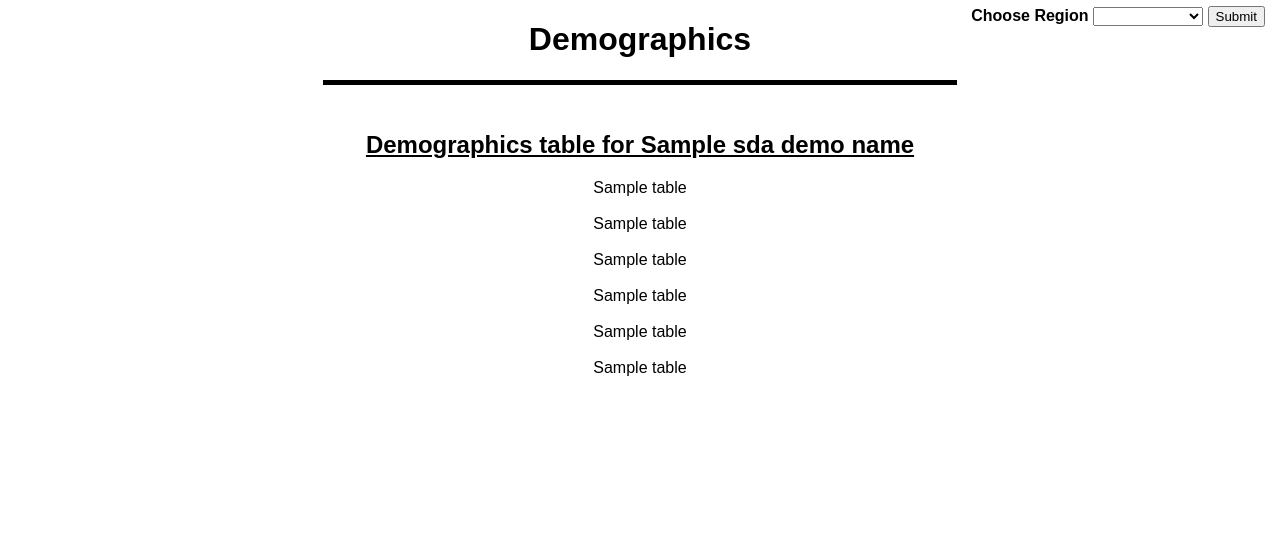
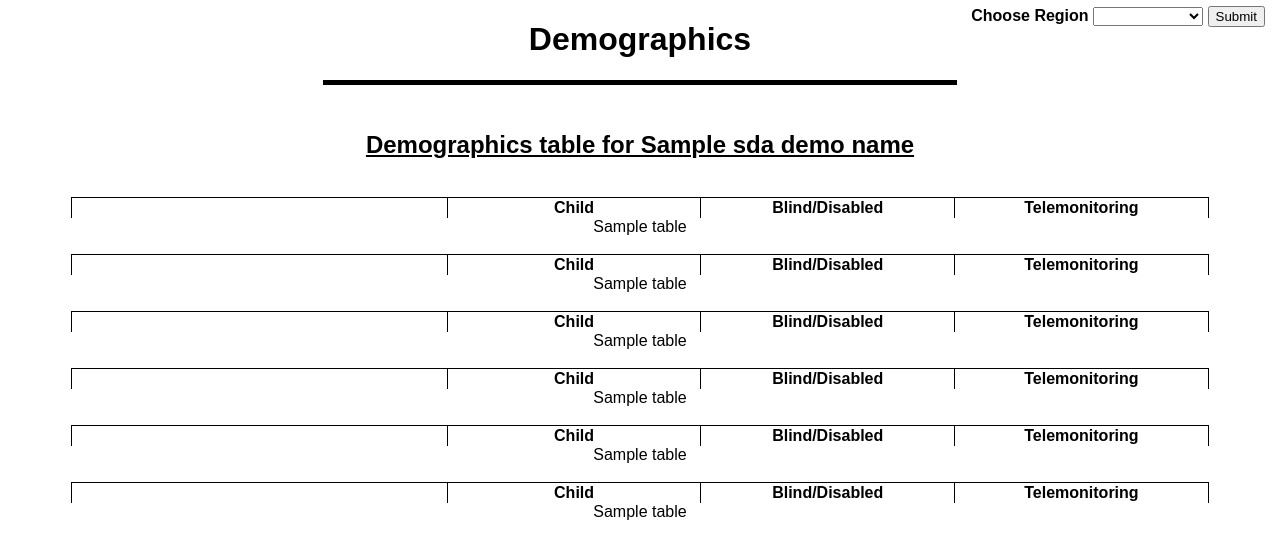
Before and after one commit to Hariharan2907/telemed_project, a Flask app: template templates/demographics.html in a window 1280 px wide. Shown: the part 54-613 px from the top of the page. Run offline with Flask 2, Linux system fonts and the light colour scheme; the template is opened without the code that fills it: most values are stand-ins (such as "Sample title", 1, 10 or a date in 2020); lists and menus that the app fills with data are empty; parts of the project's set-up code (start-up, migrations or seed data) failed here and were passed over.

Commit message:
Updated Demographics tables

```diff
--- a/app.py
+++ b/app.py
@@ -682,7 +682,8 @@ sda_demo = []
 
 df_demo = pd.read_csv(url1,error_bad_lines=False)
 df_demo = df_demo.rename(columns={'rgrp31':'Child-Treat', 'rgrp32':'Child-Comp',  'rgrp41': 'Blind/Disabled-Treat', 'rgrp42':'Blind/Disabled-Comp',
-                                'rgrp61':'Telemonitoring-Treat','rgrp62':'Telemonitoring-Comp','sfy':'Year','SDA' : 'Region'})
+                                'rgrp61':'Telemonitoring-Treat','rgrp62':'Telemonitoring-Comp','sfy':'Year','SDA' : 'Region','demo':'Demographic'})
+df_demo = df_demo[['Region','Year','Demographic','Child-Treat','Child-Comp','Blind/Disabled-Treat','Blind/Disabled-Comp','Telemonitoring-Treat','Telemonitoring-Comp','ord']]
 df_demo = df_demo.fillna(0)
 df_demo = df_demo.drop(['ord'],axis=1)
 sda_demo = (df_demo['Region'].unique())
@@ -690,6 +691,14 @@ sda_demo = np.roll(sda_demo,2)
 sda_demo = sda_demo[sda_demo!=0]
 
 texas_demo = df_demo[df_demo['Region']=='Texas']
+texas_demo['Child-Treat'] = texas_demo['Child-Treat'].map('{:,.2f}'.format)
+texas_demo['Child-Comp'] = texas_demo['Child-Comp'].map('{:,.2f}'.format)
+texas_demo['Blind/Disabled-Treat'] = texas_demo['Blind/Disabled-Treat'].map('{:,.2f}'.format)
+texas_demo['Blind/Disabled-Comp'] = texas_demo['Blind/Disabled-Comp'].map('{:,.2f}'.format)
+texas_demo['Telemonitoring-Treat'] = texas_demo['Telemonitoring-Treat'].map('{:,.2f}'.format)
+texas_demo['Telemonitoring-Comp'] = texas_demo['Telemonitoring-Comp'].map('{:,.2f}'.format)
+texas_demo = texas_demo.rename(columns={'Child-Treat':'Treatment', 'Child-Comp':'Comparison',  'Blind/Disabled-Treat':'Treatment','Blind/Disabled-Comp':'Comparison',
+                                'Telemonitoring-Treat':'Treatment','Telemonitoring-Comp': 'Comparison'})
 texas_2013 = texas_demo[texas_demo['Year']==2013]
 texas_2014 = texas_demo[texas_demo['Year']==2014]
 texas_2015 = texas_demo[texas_demo['Year']==2015]
@@ -704,6 +713,14 @@ def demographics():
     if request.method == "POST":
         sda_demo_name = request.form.get('sda_demo',None)
         region_demo = df_demo[df_demo['Region']==sda_demo_name]
+        region_demo['Child-Treat'] = region_demo['Child-Treat'].map('{:,.2f}'.format)
+        region_demo['Child-Comp'] = region_demo['Child-Comp'].map('{:,.2f}'.format)
+        region_demo['Blind/Disabled-Treat'] = region_demo['Blind/Disabled-Treat'].map('{:,.2f}'.format)
+        region_demo['Blind/Disabled-Comp'] = region_demo['Blind/Disabled-Comp'].map('{:,.2f}'.format)
+        region_demo['Telemonitoring-Treat'] = region_demo['Telemonitoring-Treat'].map('{:,.2f}'.format)
+        region_demo['Telemonitoring-Comp'] = region_demo['Telemonitoring-Comp'].map('{:,.2f}'.format)
+        region_demo = region_demo.rename(columns={'Child-Treat':'Treatment', 'Child-Comp':'Comparison',  'Blind/Disabled-Treat':'Treatment','Blind/Disabled-Comp':'Comparison',
+                                'Telemonitoring-Treat':'Treatment','Telemonitoring-Comp': 'Comparison'})
         region_2013 = region_demo[region_demo['Year']==2013]
         region_2014 = region_demo[region_demo['Year']==2014]
         region_2015 = region_demo[region_demo['Year']==2015]
--- a/static/css/main.css
+++ b/static/css/main.css
@@ -199,40 +199,76 @@ table.dataframe {
 table.demo{
   border-collapse: collapse;
   border: 1px solid black;
-  text-align:left;
+  text-align:center;
   padding: 10px;
   font-size: 16px;
   border:none;
   table-layout: fixed;
-  width: 75%;
-  table-layout: auto;
+  width: 90%;
+
 }
 
 .demo th, .demo td {
   border: 1px solid black;
-  text-align:left;
+  text-align:center;
+  width: 10%;
   padding: 10px;
+  border-collapse: collapse;
 
 }
 
+.demo td:nth-child(1), .demo th:nth-child(1) {
+
+  width: 10%;
+}
+
+.demo td:nth-child(2), .demo th:nth-child(2) {
+
+  width: 10%;
+}
+
+.demo td:nth-child(5), .demo th:nth-child(5) {
+
+  width: 10%;
+}
+
+
 .demo td:nth-child(6), .demo th:nth-child(6) {
   border-left: 1px solid rgb(0, 0, 0);
-  width: 100px;
- }
-
-
-caption {
-  text-align: left;
-  text-decoration: overline;
-  font-size: 16px;
+  width: 10%;
 }
 
-.blank_row
-{
+table.demographics {
+  border-collapse: collapse;
   border: 1px solid black;
-  border-collapse: collapse;
-  height: 10px !important; /* overwrites any other rules */
-  background-color: #FFFFFF;
+  text-align:center;
+  padding: 10px;
+  font-size: 16px;
+  border:none;
+  table-layout: fixed;
+  width: 90%;
+}
+
+.demographics th, .demographics td {
+  border: 1px solid black;
+  border-bottom: none !important;
+
+}
+
+.demographics th:nth-child(1) {
+  width: 30%;
+}
+
+.demographics th:nth-child(2) {
+  width: 20%;
+}
+
+.demographics th:nth-child(3) {
+  width: 20%;
+}
+
+.demographics th:nth-child(4) {
+  width: 20%;
 }
 
 .sidenav {
--- a/templates/demographics.html
+++ b/templates/demographics.html
@@ -46,44 +46,113 @@
         <hr color = "black" style="width:50%;text-align:center;border-bottom: 4px double">
         <br>
         <center><u><h2>Demographics table for {{sda_demo_name}}</h2></u></center>
-        <div class="demo">
+        <br>
+        <center>
+            <table class="demographics">
+              <tr>
+                <th colspan="3"></th>
+                <th>Child</th>
+                <th>Blind/Disabled</th>
+                <th>Telemonitoring</th>
+              </tr>
+            </table>
+            </center>
+            <div class="demo">
             <center>
             {% for table in region_2013 %}
               {{table|safe}}
             {% endfor %}</center>
             <br>
-
+            </div>
+            <center>
+              <table class="demographics">
+                <tr>
+                  <th colspan="3"></th>
+                  <th>Child</th>
+                  <th>Blind/Disabled</th>
+                  <th>Telemonitoring</th>
+                </tr>
+              </table>
+              </center>
+            <div class="demo">
             <center>
             {% for table in region_2014 %}
               {{table|safe}}
             {% endfor %}</center>
             <br>
+            </div>
 
+            <center>
+              <table class="demographics">
+                <tr>
+                  <th colspan="3"></th>
+                  <th>Child</th>
+                  <th>Blind/Disabled</th>
+                  <th>Telemonitoring</th>
+                </tr>
+              </table>
+              </center>
+            <div class="demo">
             <center>
             {% for table in region_2015 %}
               {{table|safe}}
             {% endfor %}</center>
             <br>
+            </div>
 
+            <center>
+              <table class="demographics">
+                <tr>
+                  <th colspan="3"></th>
+                  <th>Child</th>
+                  <th>Blind/Disabled</th>
+                  <th>Telemonitoring</th>
+                </tr>
+              </table>
+              </center>
+            <div class="demo">
             <center>
             {% for table in region_2016 %}
               {{table|safe}}
             {% endfor %}</center>
             <br>
+            </div>
 
+          <center>
+            <table class="demographics">
+              <tr>
+                <th colspan="3"></th>
+                <th>Child</th>
+                <th>Blind/Disabled</th>
+                <th>Telemonitoring</th>
+              </tr>
+            </table>
+            </center>
+            <div class="demo">
             <center>
             {% for table in region_2017 %}
               {{table|safe}}
             {% endfor %}</center>
             <br>
+            </div>
 
+            <center>
+            <table class="demographics">
+              <tr>
+                <th colspan="3"></th>
+                <th>Child</th>
+                <th>Blind/Disabled</th>
+                <th>Telemonitoring</th>
+              </tr>
+            </table>
+            </center>
+            <div class="demo">
             <center>
             {% for table in region_2018 %}
               {{table|safe}}
             {% endfor %}</center>
-
-
-          </div>
+            </div>
+            <br><br>
 
 
     </body>
```
Also changed, not shown: templates/demographics1.html (+74 -3 lines).
